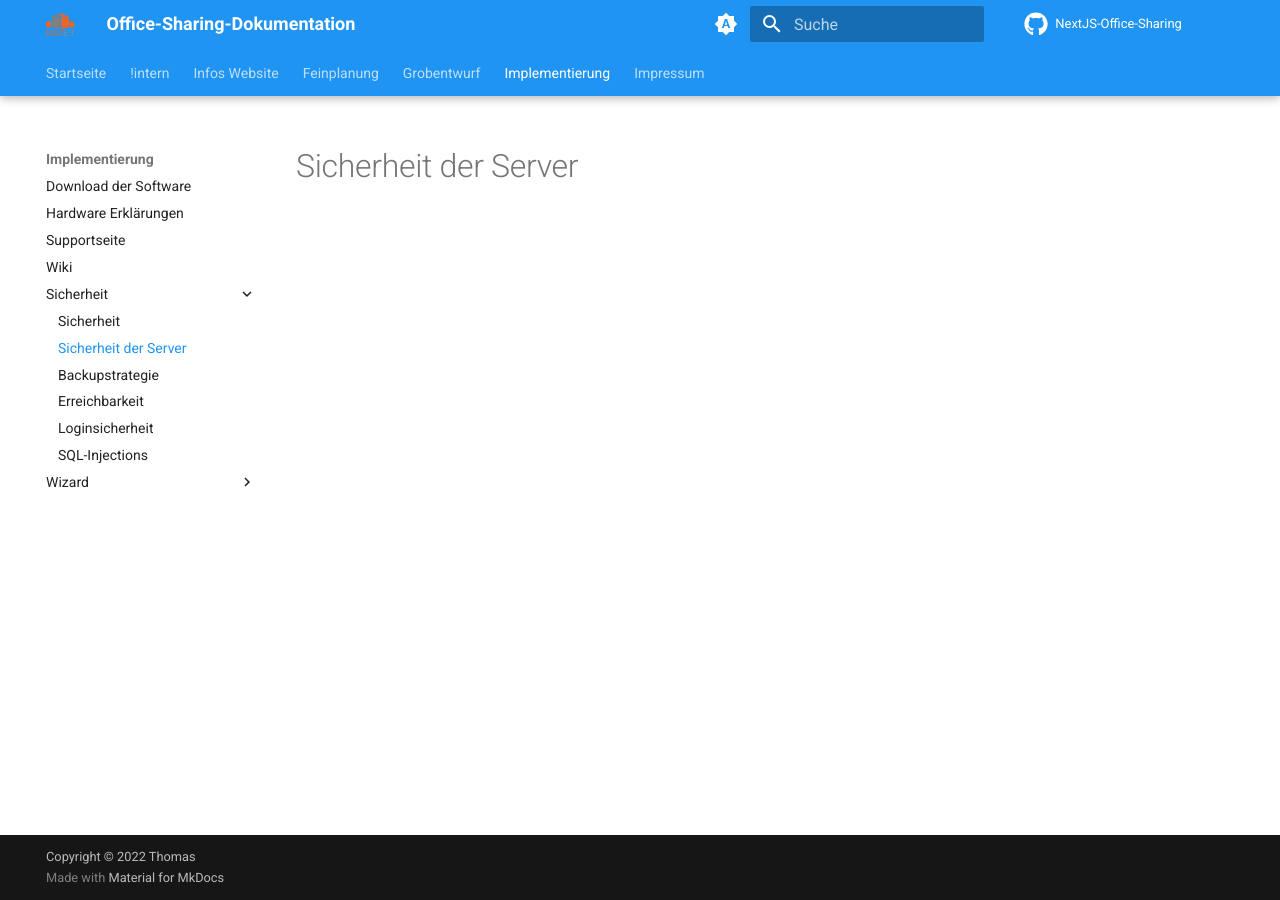
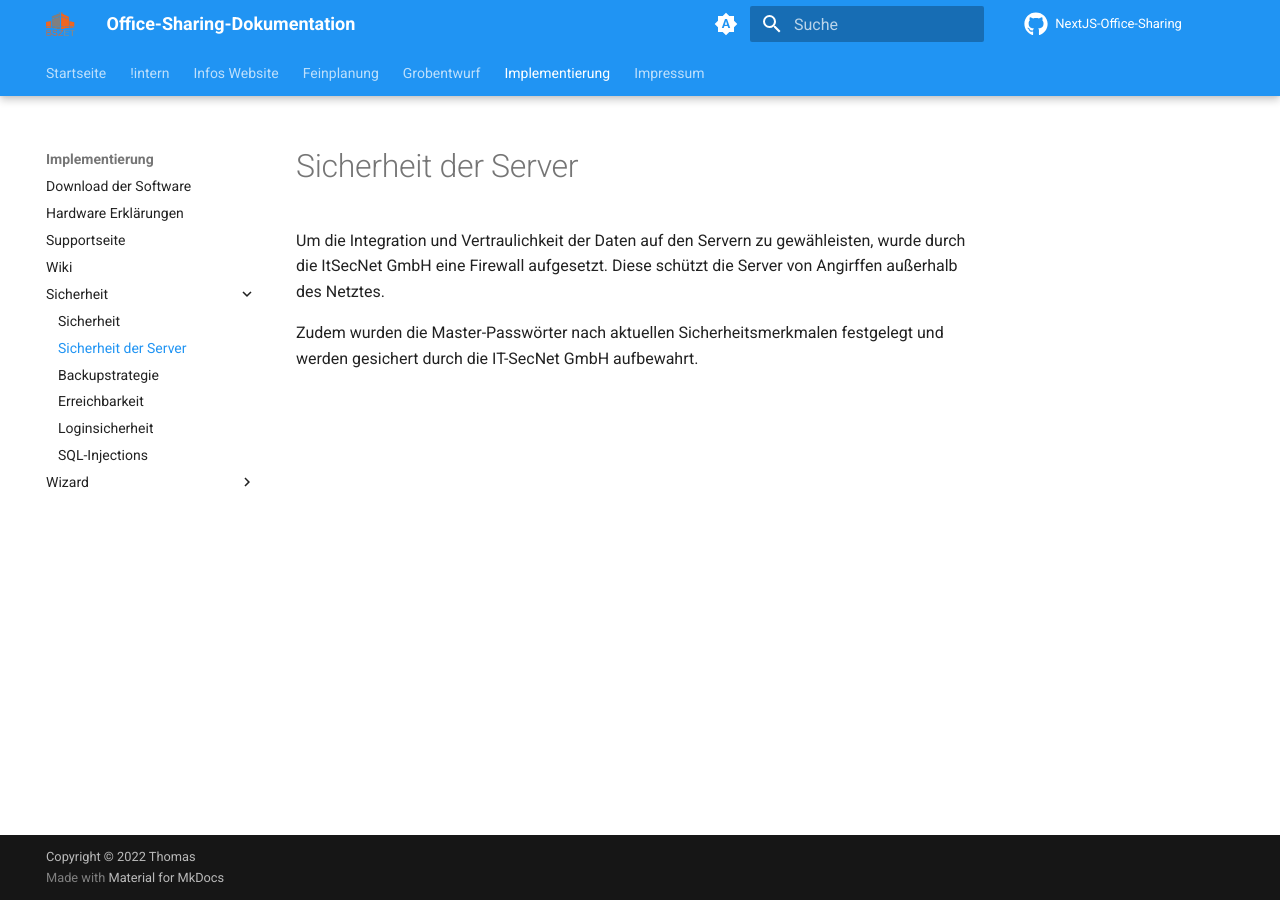
Before and after one commit to gz-bad-erzland-p2/Dokumentation, an MkDocs documentation site: the page built from docs/implementierung/sicherheit/03_server-sicherheit.md, in a window 1280 px wide. Built offline with MkDocs 1.6.1 and Material for MkDocs 9.7.7, drawn with Linux system fonts in a browser that asks for light colours; comment, search, counter and statistics services are not loaded.

Commit message:
Update 03_server-sicherheit.md

```diff
--- a/docs/implementierung/sicherheit/03_server-sicherheit.md
+++ b/docs/implementierung/sicherheit/03_server-sicherheit.md
@@ -1 +1,6 @@
 # Sicherheit der Server
+
+Um die Integration und Vertraulichkeit der Daten auf den Servern zu gewähleisten, wurde durch die ItSecNet GmbH eine Firewall aufgesetzt.
+Diese schützt die Server von Angirffen außerhalb des Netztes.
+
+Zudem wurden die Master-Passwörter nach aktuellen Sicherheitsmerkmalen festgelegt und werden gesichert durch die IT-SecNet GmbH aufbewahrt.
```
